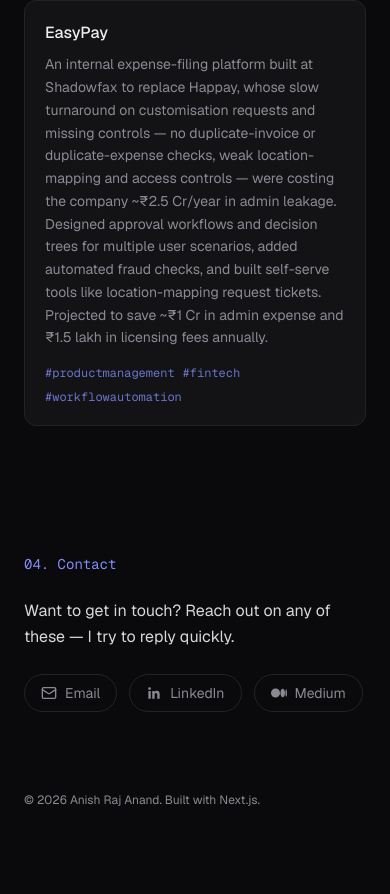
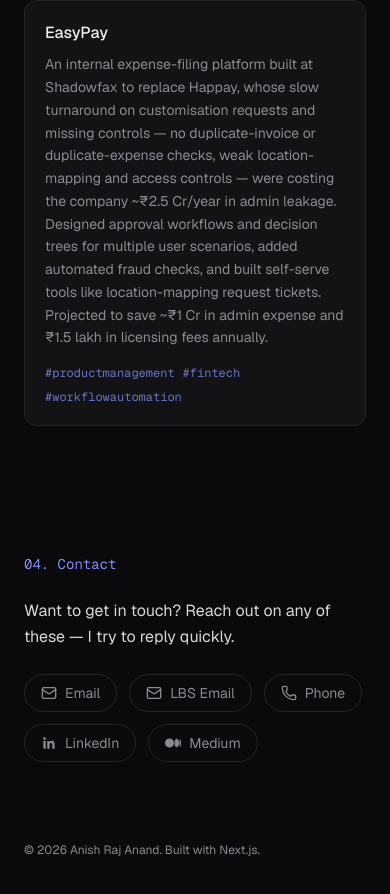
Before and after one commit to orko-punter/personal-website, a Next.js app: page / in a window 390 px wide. Shown: the part 2816-3710 px from the top of the page. Before the commit the page ends 3688 px from the top, so only its background shows below. Built offline with nearby package versions, Linux system fonts and the light colour scheme.

Commit message:
Add LBS email and phone number to contact section
Adds a second email (LBS) and a phone link alongside the existing
Gmail/LinkedIn/Medium socials, with tel: links treated like mailto:
so they open in-place rather than a new tab.

```diff
--- a/src/components/Contact.tsx
+++ b/src/components/Contact.tsx
@@ -1,10 +1,11 @@
-import { Mail } from "lucide-react";
+import { Mail, Phone } from "lucide-react";
 import { GithubIcon, LinkedinIcon, MediumIcon, TwitterIcon } from "@/components/icons";
 import { profile, socials } from "@/data/profile";
 import { Reveal } from "@/components/Reveal";
 
 const icons = {
   mail: Mail,
+  phone: Phone,
   github: GithubIcon,
   linkedin: LinkedinIcon,
   twitter: TwitterIcon,
@@ -26,7 +27,11 @@ export function Contact() {
               <a
                 key={social.label}
                 href={social.href}
-                target={social.href.startsWith("mailto:") ? undefined : "_blank"}
+                target={
+                  social.href.startsWith("mailto:") || social.href.startsWith("tel:")
+                    ? undefined
+                    : "_blank"
+                }
                 rel="noopener noreferrer"
                 className="flex items-center gap-2 rounded-full border border-border px-4 py-2 text-sm text-muted hover:text-accent hover:border-accent/50 transition-colors"
               >
--- a/src/data/profile.ts
+++ b/src/data/profile.ts
@@ -9,6 +9,8 @@ export const profile = {
 
 export const socials = [
   { label: "Email", href: "mailto:rraa11296@gmail.com", icon: "mail" },
+  { label: "LBS Email", href: "mailto:aanand.mba2028@london.edu", icon: "mail" },
+  { label: "Phone", href: "tel:+447417353138", icon: "phone" },
   { label: "LinkedIn", href: "https://www.linkedin.com/in/rraa11296/", icon: "linkedin" },
   { label: "Medium", href: "https://medium.com/@rraa11296", icon: "medium" },
 ] as const;
```
